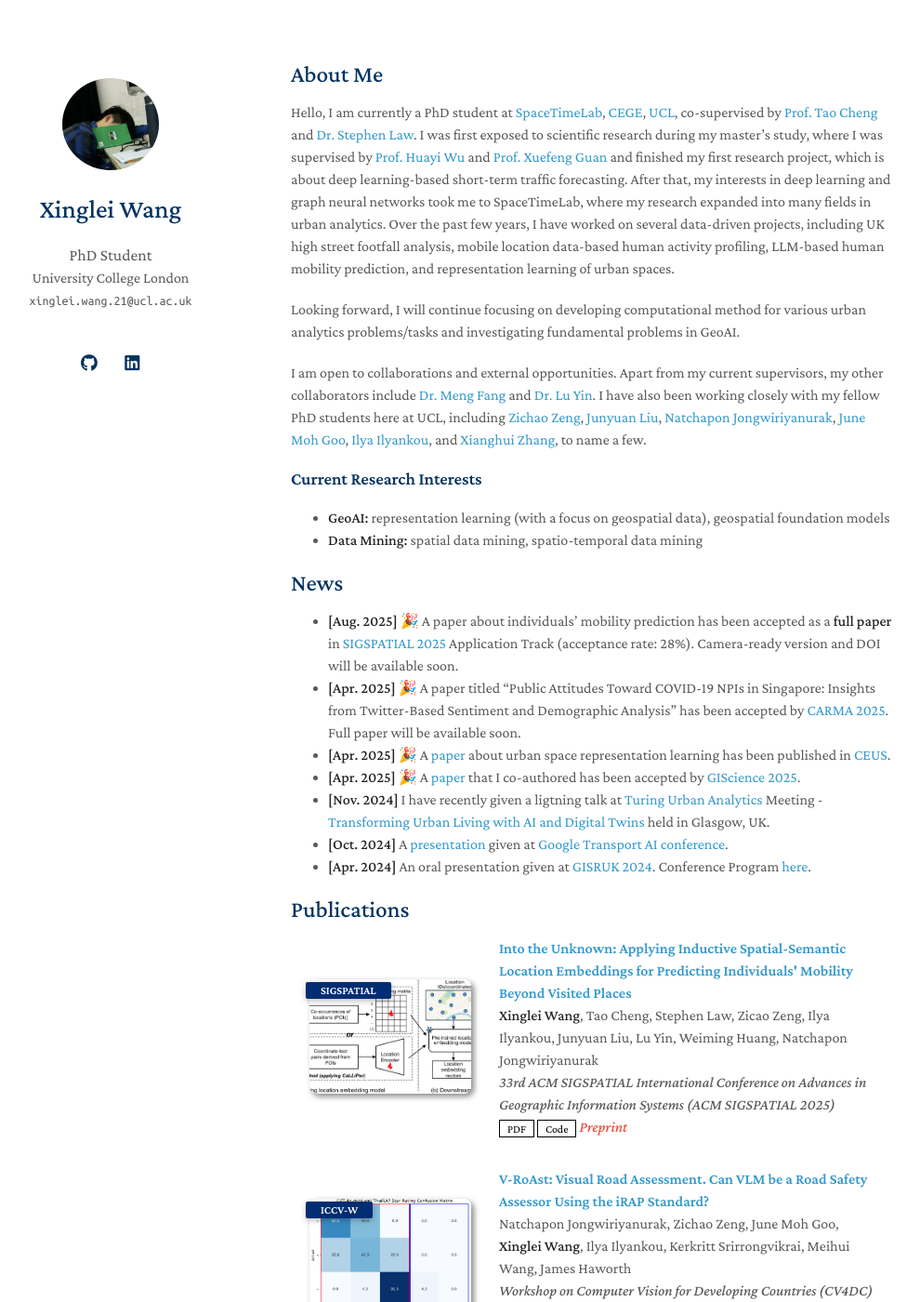
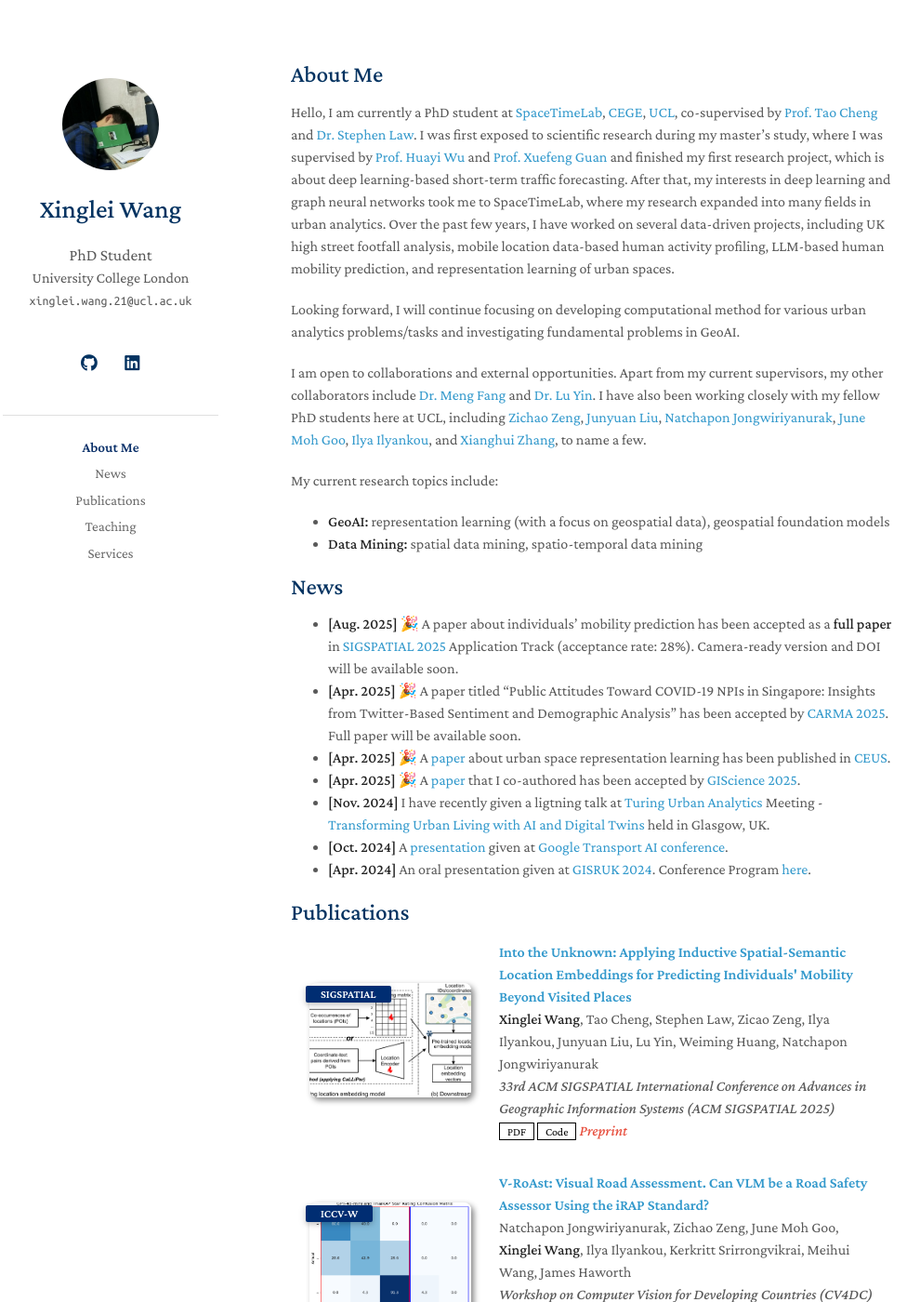
Before and after one commit to xlwang233/xlwang233.github.io, a Jekyll site: the page built from index.md, in a window 1280 px wide and 1400 px high. Shown: the whole window at 93% size, without its empty margins (157-1147 px from the left). Built offline with Jekyll 4.4.1, drawn with Linux system fonts in a browser that asks for light colours; emoji names are drawn with the system emoji font; a style sheet for code colours, icons or effects is not loaded; some of the changed text lies outside the part shown.

Commit message:
Add navigation pane

```diff
--- a/_includes/services.md
+++ b/_includes/services.md
@@ -1,14 +1,14 @@
 ## Services
 
-<!-- <h4 style="margin:0 10px 0;">Conference Reviewers</h4>
+<h4 style="margin:0 10px 0;">Conference Program Committe/Reviewer</h4>
 
 <ul style="margin:0 0 5px;">
-  <li><a href="http://cvpr2023.thecvf.com/"><autocolor>IEEE/CVF Conference on Computer Vision and Pattern Recognition (CVPR) 2021-2023</autocolor></a></li>
-  <li><a href="http://iccv2021.thecvf.com/"><autocolor>IEEE/CVF International Conference on Computer Vision (ICCV) 2021</autocolor></a></li>
-  <li><a href="https://eccv2022.ecva.net/"><autocolor>European Conference on Computer Vision (ECCV) 2022</autocolor></a></li>
-</ul> -->
+  <li><a href="https://sigspatial2025.sigspatial.org"><autocolor>ACM SIGSPATIAL 2025</autocolor></a></li>
+  <!-- <li><a href="http://iccv2021.thecvf.com/"><autocolor>IEEE/CVF International Conference on Computer Vision (ICCV) 2021</autocolor></a></li>
+  <li><a href="https://eccv2022.ecva.net/"><autocolor>European Conference on Computer Vision (ECCV) 2022</autocolor></a></li> -->
+</ul>
 
-<h4 style="margin:0 10px 0;">Journal Reviewers</h4>
+<h4 style="margin:0 10px 0;">Journal Reviewer</h4>
 
 <ul style="margin:0 0 20px;">
   <li><a href="https://www.tandfonline.com/journals/tagi20"><autocolor>Annals of GIS</autocolor></a></li>
--- /dev/null
+++ b/_includes/teaching.md
@@ -0,0 +1,18 @@
+## Teaching
+
+<h4 style="margin:0 10px 0;">Teaching Assistant</h4>
+
+<ul style="margin:0 0 5px;">
+  <li><a href="https://eccv2022.ecva.net/"><autocolor>CASA0006: Data Science for Spatial Systems, Centre for Advanced Spatial Analysis, UCL | 2022/2023/2024/2025 </autocolor></a></li>
+  <li><a href="https://www.ucl.ac.uk/module-catalogue/modules/machine-learning-and-predictive-data-analytics-BENV0159"><autocolor>BENV0159: Machine Learning and Predictive Data Analytics</autocolor></a>, Bartlett School of Environment, Energy and Resources, UCL | 2024</li>
+  <li><a href="https://www.ucl.ac.uk/module-catalogue/modules/data-science-for-spatial-systems-CASA0006"><autocolor>CASA0007: Quantitative Method</autocolor></a>, Centre for Advanced Spatial Analysis, UCL | 2023 Winter</li>
+</ul>
+
+<h4 style="margin:0 10px 0;">Guest Lecturer</h4>
+
+<ul style="margin:0 0 20px;">
+  <li><a href="https://www.ucl.ac.uk/module-catalogue/modules/machine-learning-and-predictive-data-analytics-BENV0159"><autocolor>BENV0159 Machine Learning and Predictive Data Analytics (one-off)</autocolor></a></li>
+  <li><autocolor>CEGE0042: Spatial-Temporal Data Analysis and Data Mining (one-off)</autocolor></li>
+  <li><autocolor>BENV0093: Spatial Analysis and Energy Data (one-off)</autocolor></li>
+  <!-- <li><a href="https://www.the-innovation.org/geoscience"><autocolor>The Innovation Geoscience</autocolor></a></li> -->
+</ul>
--- a/_layouts/homepage.html
+++ b/_layouts/homepage.html
@@ -38,7 +38,6 @@
   <body>
     <div class="wrapper">
       <header>
-
         {% if site.avatar %}
         <a class="image avatar"><img src="{{ site.avatar }}" alt="avatar" /></a>
         {% endif %}
@@ -91,23 +90,27 @@
         {% endif %}
         </div>
         <br>
+        <nav id="page-toc" class="toc" aria-label="On this page">
+          <div class="toc-title"></div>
+          <ol class="toc-list"></ol>
+        </nav>
+        <br>
+      </header>
 
-      </header>
-      <section>
+      <section id="content">
+        {{ content }}
 
-      {{ content }}
+        <br>
 
-      <br>
-
-      {% if site.enable_footnote %}
-      <p><small>Powered by Jekyll and <a href="https://github.com/yaoyao-liu/minimal-light" target="_blank" rel="noopener">Minimal Light</a> theme.</small></p>
-      {% endif %}
-
+        {% if site.enable_footnote %}
+        <p><small>Powered by Jekyll and <a href="https://github.com/yaoyao-liu/minimal-light" target="_blank" rel="noopener">Minimal Light</a> theme.</small></p>
+        {% endif %}
       </section>
       <footer>
 
       </footer>
     </div>
+    <script src="{{ '/assets/js/toc.js' | relative_url }}" defer></script>
     <script src="{{ "/assets/js/scale.fix.js" | relative_url }}"></script>
     {% if site.google_analytics %}
     <script>
--- a/_sass/minimal-light.scss
+++ b/_sass/minimal-light.scss
@@ -595,3 +595,101 @@ footer {
   display:none;
   font-family: monospace;
 }
+
+
+/* TOC living under the bio inside the fixed left header */
+.wrapper > header { overflow: auto; } /* scroll if the sidebar gets tall */
+
+.wrapper > header .toc {
+  margin-top: 0.75rem;
+  padding-top: 0.75rem;
+  border-top: 1px solid rgba(0,0,0,.12);
+  border-right: 0;      /* ensure no vertical divider in the middle */
+  max-height: none;     /* header handles scrolling */
+  font-size: 0.95rem;
+}
+
+.wrapper > header .toc-title { font-weight: 600; margin-bottom: .5rem; }
+.wrapper > header .toc-list { list-style: none; margin: 0; padding: 0; }
+.wrapper > header .toc-list li { margin: 0; }
+.wrapper > header .toc-list a {
+  display: block;
+  text-decoration: none;
+  padding: .25rem 0;
+  opacity: .85;
+}
+.wrapper > header .toc-list li.is-active > a { font-weight: 600; opacity: 1; }
+.wrapper > header .toc-list .toc-h3 { margin-left: .9rem; font-size: .95em; }
+
+@media (prefers-color-scheme: dark) {
+  .wrapper > header .toc { border-top-color: rgba(255,255,255,.14); }
+}
+
+/* Optional: hide TOC on small screens where the header stacks to the top */
+@media (max-width: 960px) {
+  .wrapper > header .toc { display: none; }
+}
+
+// latest
+/* Reset header's default list layout for the TOC */
+.wrapper > header .toc-list {
+  list-style: none;
+  margin: 0;
+  padding: 0;
+}
+
+.wrapper > header .toc-list li {
+  float: none !important;
+  width: auto !important;
+  border-right: 0 !important;
+  height: auto !important;
+  display: block !important;
+  margin: 0;
+}
+
+.wrapper > header .toc-list a {
+  display: block;
+  line-height: 1.35;
+  text-decoration: none;
+  padding: .25rem 0;
+  opacity: .9;
+}
+
+/* Slightly larger type in the main content */
+// .wrapper > section#content {
+//   font-size: 1.0525rem;  /* ~17px if root is 16px */
+//   line-height: 1.7;
+// }
+
+// /* tidy spacing with the larger size */
+// .wrapper > section#content p { margin: 0 0 1rem; }
+// .wrapper > section#content h2,
+// .wrapper > section#content h3 { margin-top: 1.4em; }
+
+// /* keep mobile comfortable */
+// @media (max-width: 960px) {
+//   .wrapper > section#content { font-size: 1rem; }
+// }
+
+/* TOC colors (in the left sidebar) */
+.wrapper > header .toc-title { color: #555; }                 /* title */
+
+.wrapper > header .toc-list a {                               /* default */
+  color: #595959;                                             /* blue */
+  text-decoration: none;
+}
+
+.wrapper > header .toc-list .toc-h3 > a {                     /* H3s */
+  color: #5b6b7b;                                             /* slightly muted */
+}
+
+// .wrapper > header .toc-list a:hover,
+// .wrapper > header .toc-list a:focus {
+//   color: #0b53c1;                                             /* hover/focus */
+//   // text-decoration: underline;
+// }
+
+.wrapper > header .toc-list li.is-active > a {                /* active section */
+  color: #0a3069;
+  font-weight: 600;
+}
--- /dev/null
+++ b/assets/js/toc.js
@@ -0,0 +1,58 @@
+(function () {
+  const content = document.querySelector('#content') || document.querySelector('main') || document.body;
+  const headings = content ? content.querySelectorAll('h2, h3') : [];
+  const toc = document.querySelector('#page-toc .toc-list');
+  if (!toc || !headings.length) return;
+
+  const slugify = (s) =>
+    s.toLowerCase().trim()
+      .replace(/[^\w\- ]+/g, '')
+      .replace(/\s+/g, '-');
+
+  // Ensure unique ids
+  const used = new Set();
+  headings.forEach(h => {
+    if (!h.id) {
+      const base = slugify(h.textContent);
+      let id = base || 'section';
+      let i = 2;
+      while (document.getElementById(id) || used.has(id)) id = `${base}-${i++}`;
+      h.id = id;
+      used.add(id);
+    }
+  });
+
+  // Build links
+  headings.forEach(h => {
+    const li = document.createElement('li');
+    li.className = h.tagName === 'H3' ? 'toc-h3' : 'toc-h2';
+
+    const a = document.createElement('a');
+    a.href = `#${h.id}`;
+    a.textContent = h.textContent;
+    a.addEventListener('click', (e) => {
+      e.preventDefault();
+      document.getElementById(h.id).scrollIntoView({ behavior: 'smooth', block: 'start' });
+      history.replaceState(null, '', `#${h.id}`);
+    });
+
+    li.appendChild(a);
+    toc.appendChild(li);
+  });
+
+  // Scrollspy to highlight current section
+  let activeId = null;
+  const setActive = (id) => {
+    if (activeId === id) return;
+    activeId = id;
+    toc.querySelectorAll('li').forEach(li => li.classList.remove('is-active'));
+    const active = toc.querySelector(`a[href="#${CSS.escape(id)}"]`);
+    if (active) active.parentElement.classList.add('is-active');
+  };
+
+  const observer = new IntersectionObserver((entries) => {
+    entries.forEach(entry => { if (entry.isIntersecting) setActive(entry.target.id); });
+  }, { rootMargin: '0px 0px -75% 0px', threshold: 0.1 });
+
+  headings.forEach(h => observer.observe(h));
+})();
--- a/index.md
+++ b/index.md
@@ -10,7 +10,7 @@ Looking forward, I will continue focusing on developing computational method for
 
 I am open to collaborations and external opportunities. Apart from my current supervisors, my other collaborators include [Dr. Meng Fang](https://www.liverpool.ac.uk/people/meng-fang) and [Dr. Lu Yin](http://luuyin.com/). I have also been working closely with my fellow PhD students here at UCL, including [Zichao Zeng](https://www.zengzichao.com/), [Junyuan Liu](https://uk.linkedin.com/in/junyuan-liu-8604b9251), [Natchapon Jongwiriyanurak](https://profiles.ucl.ac.uk/79254-natchapon-jongwiriyanurak), [June Moh Goo](https://profiles.ucl.ac.uk/96956-june-moh-goo), [Ilya Ilyankou](https://ilyankou.com/), and [Xianghui Zhang](https://profiles.ucl.ac.uk/79532-xianghui-zhang/about), to name a few.
 
-### Current Research Interests
+My current research topics include:
 - **GeoAI:** representation learning (with a focus on geospatial data), geospatial foundation models
 - **Data Mining:** spatial data mining, spatio-temporal data mining
 
@@ -25,4 +25,6 @@ I am open to collaborations and external opportunities. Apart from my current su
 
 {% include_relative _includes/publications.md %}
 
+{% include_relative _includes/teaching.md %}
+
 {% include_relative _includes/services.md %}
```
